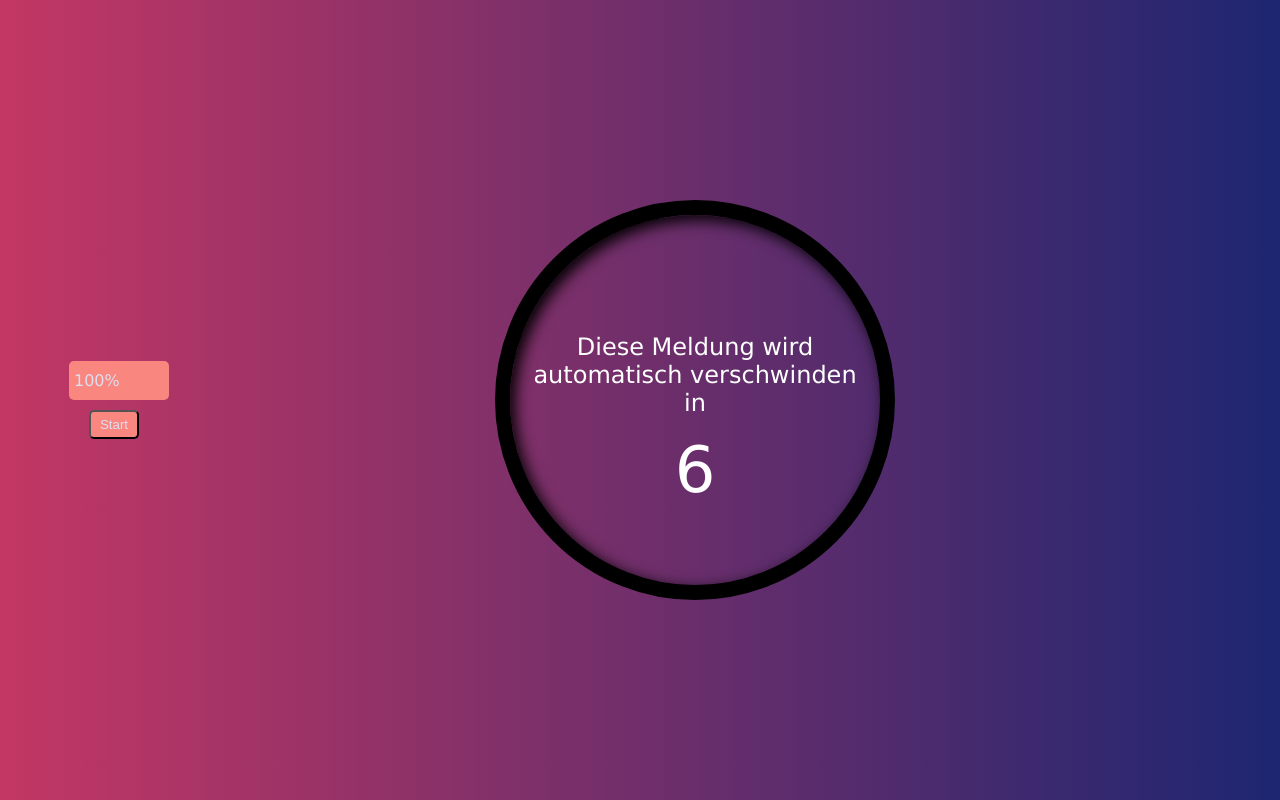
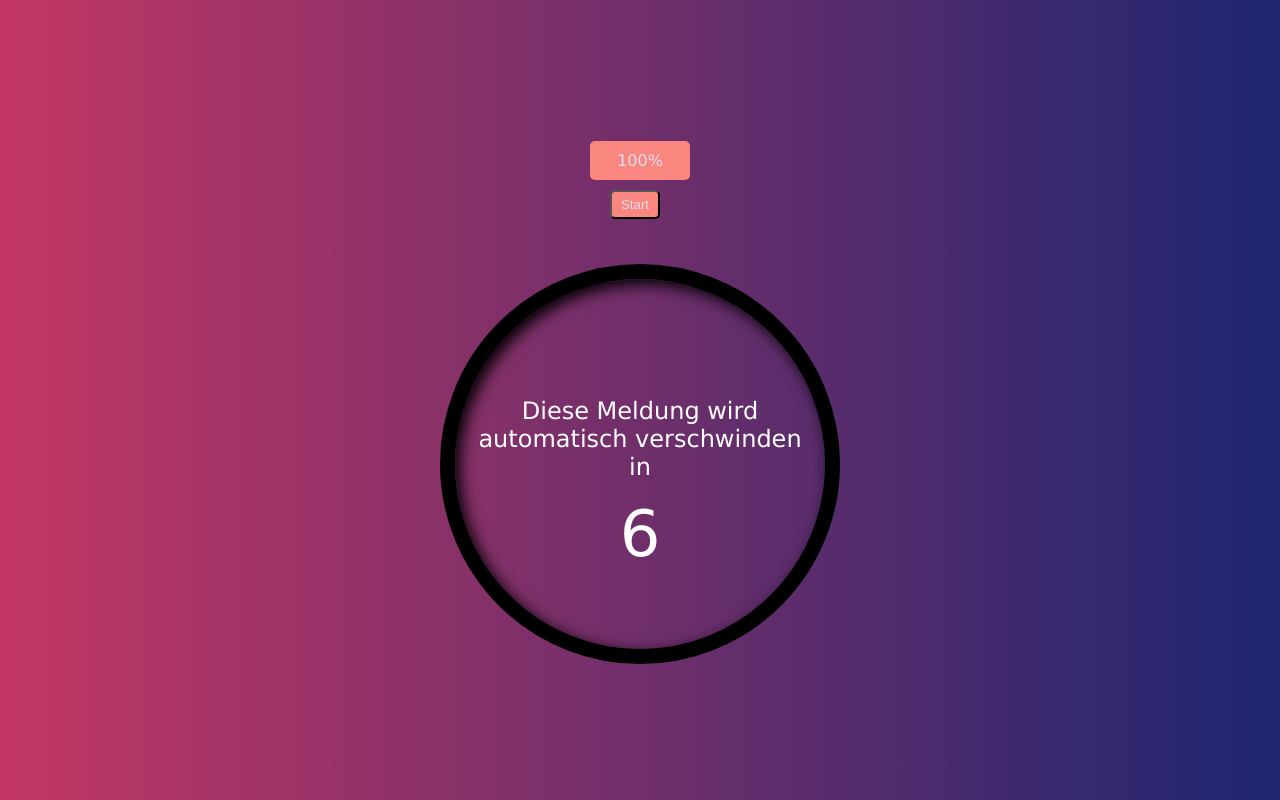
Before and after one commit to w1tch3r-code/js_bom, a plain HTML site: page index.html in a window 1280 px wide. Drawn offline with Linux system fonts and the light colour scheme.

Commit message:
Korrektur CSS

```diff
--- a/assets/css/style.css
+++ b/assets/css/style.css
@@ -44,18 +44,14 @@ body {
 	font-family: Verdana, Geneva, Tahoma, sans-serif;
 	background-color: #ffad87;
 	background: linear-gradient(to right, #c33764, #1d2671);
-	padding-block: 5vh;
-	padding-inline: 5vw;
+}
+
+.wrapper {
 	display: flex;
 	justify-content: center;
 	align-items: center;
+	flex-direction: column;
 	min-height: 100vh;
-	overflow: hidden;
-}
-
-.wrapper {
-	position: relative;
-    max-width: 1440px;
     margin: 0 auto;
 
 }
@@ -71,6 +67,7 @@ body {
 	color: #dedef0;
 	border-radius: 5px;
 	padding: 10px 5px;
+	text-align: center;
 }
 
 button {
@@ -84,13 +81,10 @@ button {
 }
 
 .message {
-	position: absolute;
-	top: 50%;
-	left: 50%;
-	transform: translate(-50%, -50%);
 	width: 400px;
 	height: 400px;
 	padding: 10px;
+	margin-block-start: 5vh;
 	border: 15px solid #000;
 	border-radius: 50%;
 	box-shadow: 5px 5px 15px #000 inset;
--- a/index.html
+++ b/index.html
@@ -9,12 +9,13 @@
 </head>
 
 <body>
+    <div class="wrapper">
     <div class="style">
         <div class="zeit">100%</div>
         <button id="btn" onclick="countingDown()">Start</button>
     </div>
 
-    <div class="wrapper">
+
         <div class="message">
             <p>Diese Meldung wird automatisch verschwinden in</p>
             <div id="count">10</div>
```
